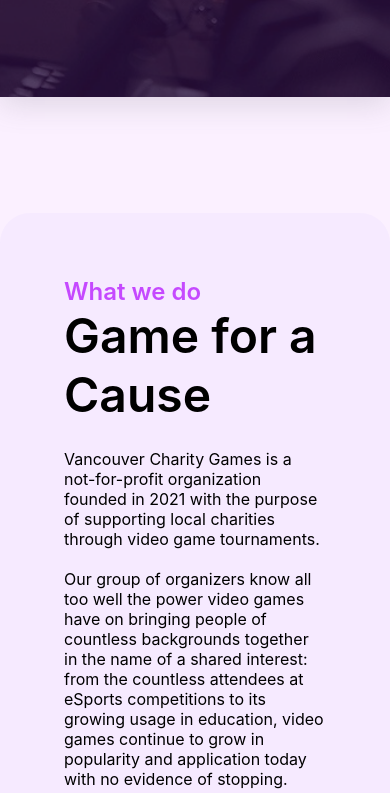
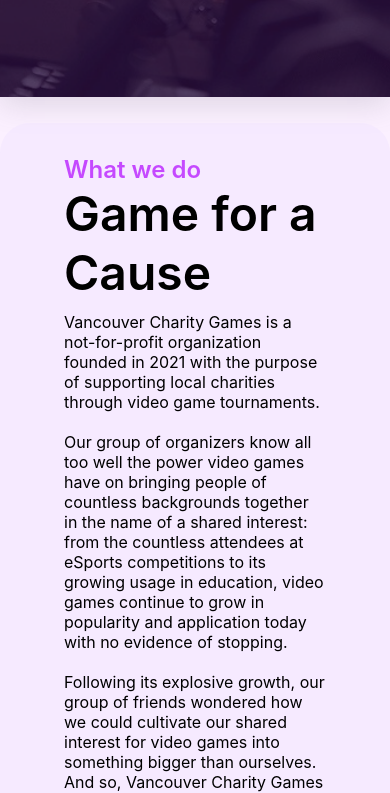
Before and after one commit to evanyans/vancouver-charity-games, a React (Create React App) app: page / in a window 390 px wide. Shown: the part 880-1673 px from the top of the page. Built offline with nearby package versions, Linux system fonts and the light colour scheme.

Commit message:
mobile test

```diff
--- a/src/pages/Home.tsx
+++ b/src/pages/Home.tsx
@@ -185,7 +185,7 @@ export const Rectangle = styled.div`
 
     padding-top:4rem;
     padding-left:4rem;
-    padding-right:9rem;
+    padding-right:4rem;
 
     .dots {
         width:100px;
@@ -193,12 +193,24 @@ export const Rectangle = styled.div`
         left:520px;
         bottom:100px;
     }
-    @media screen and (max-width: 600px) {
+    @media screen and (max-width: 531px) {
+        margin-top:-90px;
+        padding-right:4rem;
+        padding-top:2rem;
+    }
+    @media screen and (min-width: 600px) {
         margin-top:0px;
+        padding-right:4rem;
+        padding-top:2rem;
     }
-    @media only screen and (max-width: 1048px) {
-    padding-right:4rem;
-}
+    @media only screen and (min-width: 1048px) {
+    padding-right:9rem;
+    padding-top:4rem;
+    }
+    @media only screen and (min-width: 1200px) {
+    padding-right:9rem;
+    padding-top:4rem;
+    }
 
 `
 
@@ -207,7 +219,6 @@ export const Topic = styled.div`
     font-size:24px;
     font-weight:600;
     color:#C549FF;
-
 `
 
 export const TitleText = styled.div`
@@ -220,6 +231,7 @@ export const BodyText = styled.div`
     font-size:18px;
 
     @media screen and (max-width: 600px) {
+        margin-top:10px;
         font-size:16px;
     }
 `
```
